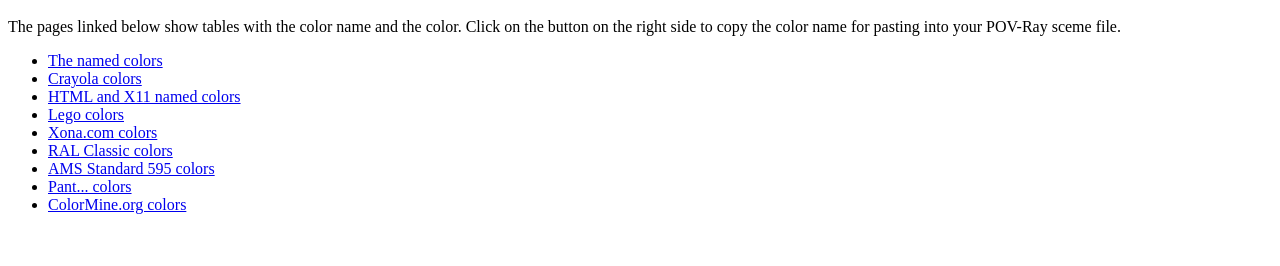
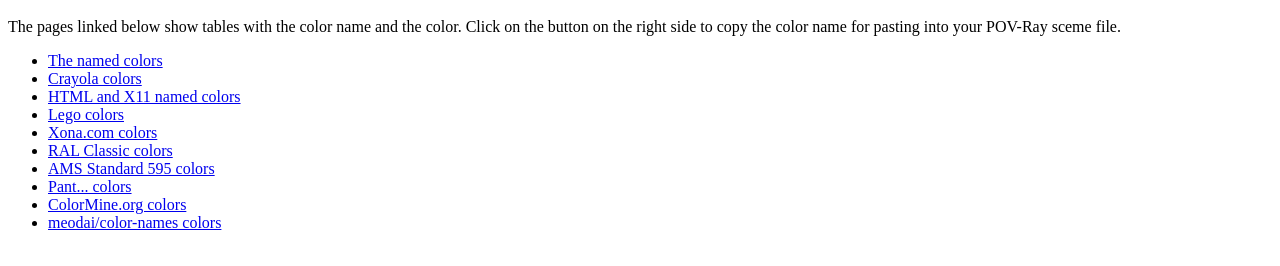
Before and after one commit to SvenErik1968/Farger.inc, a plain HTML site: page Documentation/index.html in a window 1280 px wide. Shown: the part 48-314 px from the top of the page. Drawn offline with Linux system fonts and the light colour scheme.

Commit message:
Update index.html
Added link to the meodai/color-names HTML file

```diff
--- a/Documentation/index.html
+++ b/Documentation/index.html
@@ -15,6 +15,7 @@
       <li><a href="farger_ams595.html">AMS Standard 595 colors</a></li>
       <li><a href="Farger_PC.html">Pant... colors</a></li>
       <li><a href="Farger_ColorMine.html">ColorMine.org colors</a></li>
+      <li><a href="farger_color_names.html">meodai/color-names colors</a></li>
     </ul>
   </body>
 </html>
```
